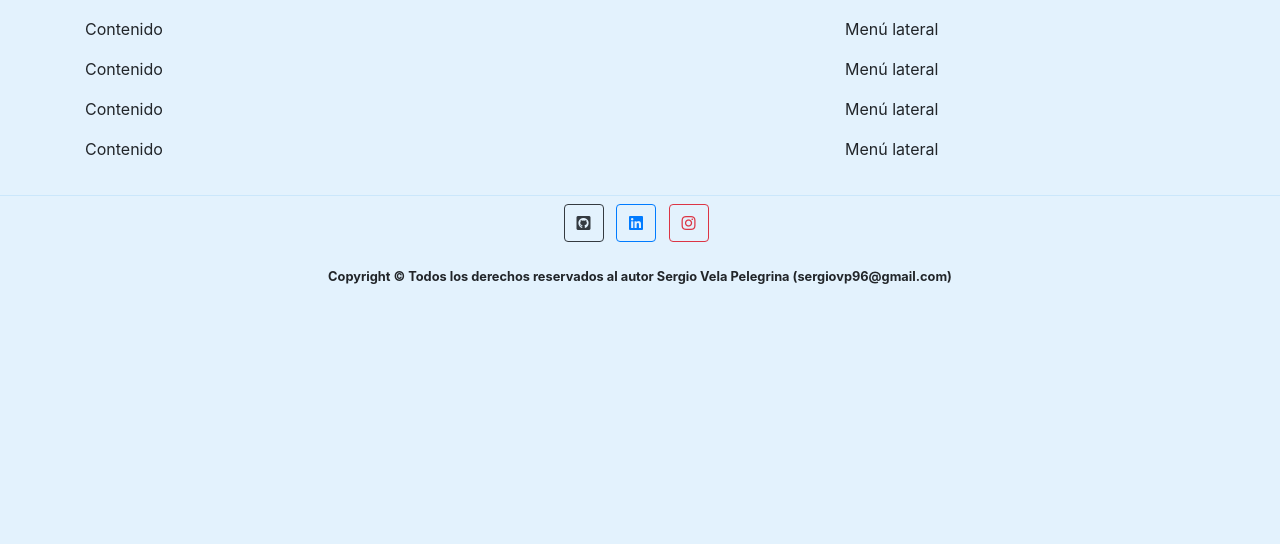
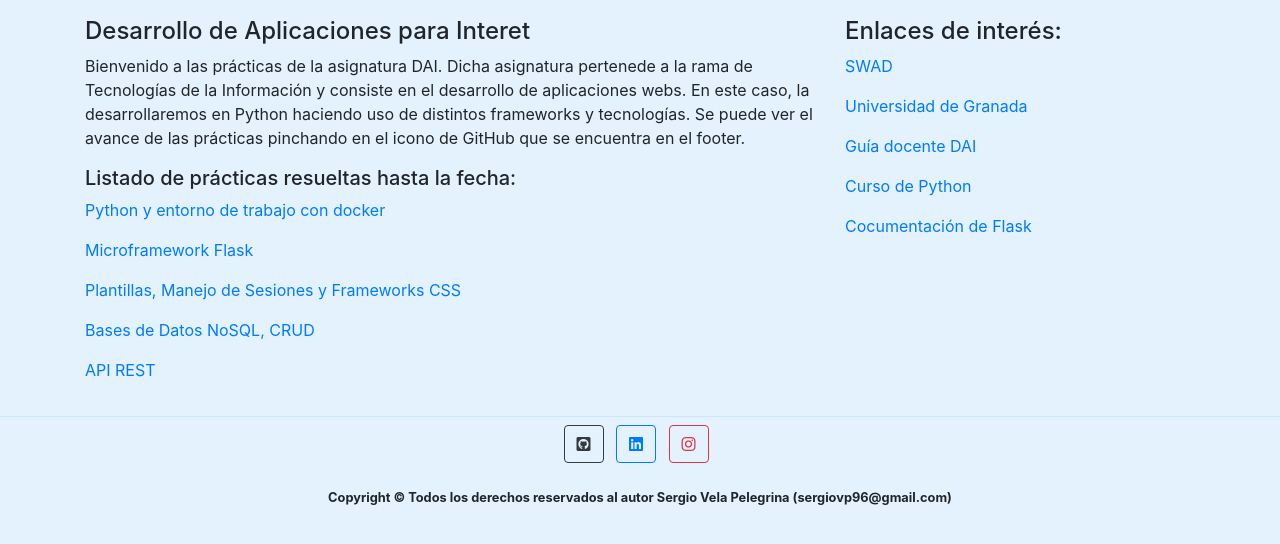
Before and after one commit to sergiovp/DAI, a Flask app: page / in a window 1280 px wide. Shown: the part 59-603 px from the top of the page. Run offline with Flask 2, Linux system fonts and the light colour scheme; parts of the project's set-up code (start-up, migrations or seed data) failed here and were passed over.

Commit message:
Cambiada la página index añadiendo contenido

```diff
--- a/app/templates/index.html
+++ b/app/templates/index.html
@@ -8,17 +8,34 @@
 {% block contenido_principal_inicio %}
    <div class="container">
        <div class="row">
-           <div class="col-md-8 col-sm-12 hola">
-                <p>Contenido</p>
-                <p>Contenido</p>
-                <p>Contenido</p>
-                <p>Contenido</p>
+           <div class="col-md-8 col-sm-12 hola" id="bloque-main">
+               <h4>Desarrollo de Aplicaciones para Interet</h4>
+                <p>Bienvenido a las prácticas de la asignatura DAI. Dicha asignatura pertenede
+                    a la rama de Tecnologías de la Información y consiste en el desarrollo de aplicaciones
+                    webs. En este caso, la desarrollaremos en Python haciendo uso de distintos
+                    frameworks y tecnologías. Se puede ver el avance de las prácticas pinchando en el
+                    icono de GitHub que se encuentra en el footer.
+                </p>
+                <h5>Listado de prácticas resueltas hasta la fecha:</h5>
+                <p><a target="_blank" href="https://swad.ugr.es/swad/tmp/20/c96ziOVodTWYn-S-cJZEvMxA5Q52LiCkq2j7Xc7vk/DAI%20Practica%201%20-%20Python%20y%20entorno%20de%20trabajo.html">Python y entorno de trabajo con docker</a></p>
+                <p><a target="_blank" href="https://swad.ugr.es/swad/tmp/DW/7QhAUe706Uowcq3kE9NGB3Al1uGJ5JXpqFU0wxGEM/DAI%20Practica%202%20-%20Microframework%20Flask.html">Microframework Flask</a></p>
+                <p><a target="_blank" href="https://swad.ugr.es/swad/tmp/Wl/iMFrGVbvdoesIzIBDoPmkDMdTdh29t5H1YkUbxz18/DAI%20Practica%203%20-%20Plantillas_%20Sesiones_%20Frameworks%20CSS.html">Plantillas, Manejo de Sesiones y Frameworks CSS</a></p>
+                <p><a target="_blank" href="https://swad.ugr.es/swad/tmp/7y/zUpCI3tQ4pBRwnCKG7sNaw4Kr4KzgJg9ufYcnHQ0o/DAI%20Practica%204%20-%20Bases%20de%20Datos%20NoSQL_%20CRUD.html">Bases de Datos NoSQL, CRUD</a></p>
+                <p><a target="_blank" href="https://swad.ugr.es/swad/tmp/Qr/8fGYJEFMh-DVAt7hNkqiYYrqZ4qir-vOBveebU3Dg/DAI%20Practica%205%20-%20API%20REST.html">API REST</a></p>
            </div>
-           <div class="col-md-4 col-sm-12 hola">
-                <p>Menú lateral</p>
-                <p>Menú lateral</p>
-                <p>Menú lateral</p>
-                <p>Menú lateral</p>
+           <div class="col-md-4 col-sm-12 hola" id="bloque-enlaces-interes">
+               <h4>Enlaces de interés:</h4>
+                <p><a target="_blank" href="https://swad.ugr.es/es">SWAD</a></p>
+                <p><a target="_blank" href="https://www.ugr.es">Universidad de Granada</a></p>
+                <p><a target="_blank"
+                    href="https://lsi.ugr.es/lsi/system/files/guias_docentes/ETSIIT_GII_DAI_2021_DesarrolloAplIcacionesnternet.pdf">
+                    Guía docente DAI</a>
+                </p>
+                <p><a target="_blank"
+                    href="https://pylessons.com/Python-3-basics-tutorial-home/">
+                    Curso de Python</a>
+                </p>
+                <p><a target="_blank" href="https://flask.palletsprojects.com/en/1.1.x/">Cocumentación de Flask</a></p>
            </div>
        </div>
    </div>
```
